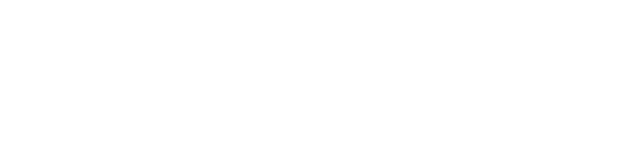
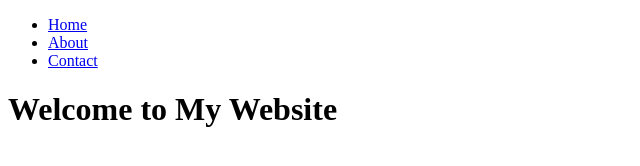
Before and after one commit to abduyx15870/ish, a plain HTML site: page index.html in a window 1280 px wide. Shown: the whole page, without its empty margins (0-640 px from the left). Drawn offline with Linux system fonts and the light colour scheme.

Commit message:
header qo'shildin

```diff
--- a/index.html
+++ b/index.html
@@ -6,6 +6,15 @@
     <title>Document</title>
 </head>
 <body>
-
+    <nav>
+        <ul>
+            <li><a href="index.html">Home</a></li>
+            <li><a href="about.html">About</a></li>
+            <li><a href="contact.html">Contact</a></li>
+        </ul>
+        </nav>
+        <header>
+            <h1>Welcome to My Website</h1>
+        </header>
 </body>
 </html>
```
